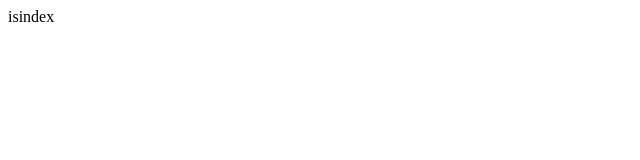
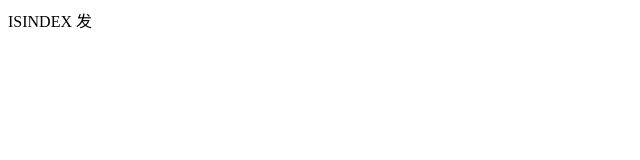
Before and after one commit to Gaoice97/2019, a plain HTML site: page src/index.html in a window 1280 px wide. Shown: the full height of the page, 0-640 px from the left. Drawn offline with Linux system fonts and the light colour scheme.

Commit message:
Update and rename src/index.html to  src/index.html

```diff
--- a/src/index.html
+++ b/src/index.html
@@ -5,6 +5,6 @@
 		<title></title>
 	</head>
 	<body>
-		isindex
-	</body>
+		ISINDEX     发
+	</ body >
 </html>
```
